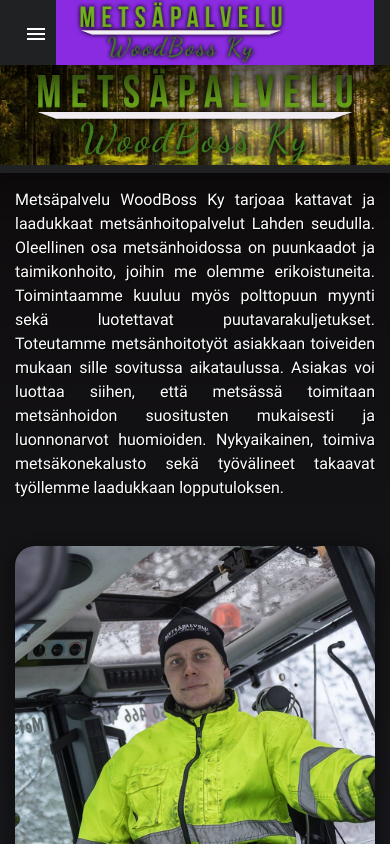
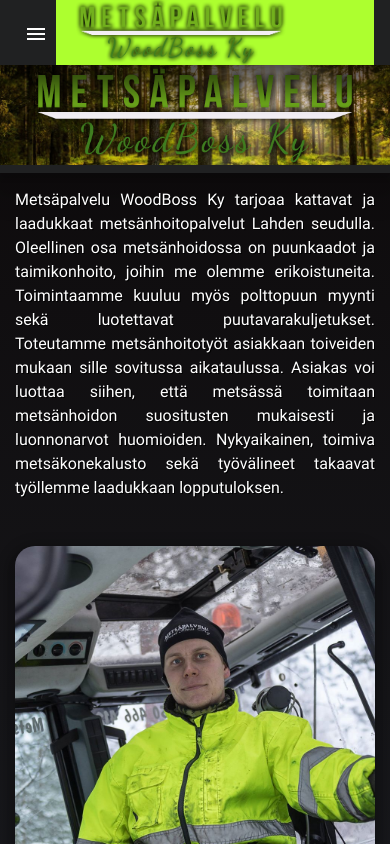
Before and after one commit to KimiNyG/Woodboss, an Angular app: page / in a window 390 px wide. Built offline with nearby package versions, Linux system fonts and the light colour scheme.

Commit message:
bug testing still

```diff
--- a/src/app/shared/navigationbar/navigationbar.component.css
+++ b/src/app/shared/navigationbar/navigationbar.component.css
@@ -50,7 +50,12 @@
   #navLogo {
     width: 100%;
     height: 100%;
-    background-color: blueviolet;
+  }
+
+  #navLogo a {
+    width: 100%;
+    height: 100%;
+    background-color: greenyellow;
   }
 
   #navList {
```
